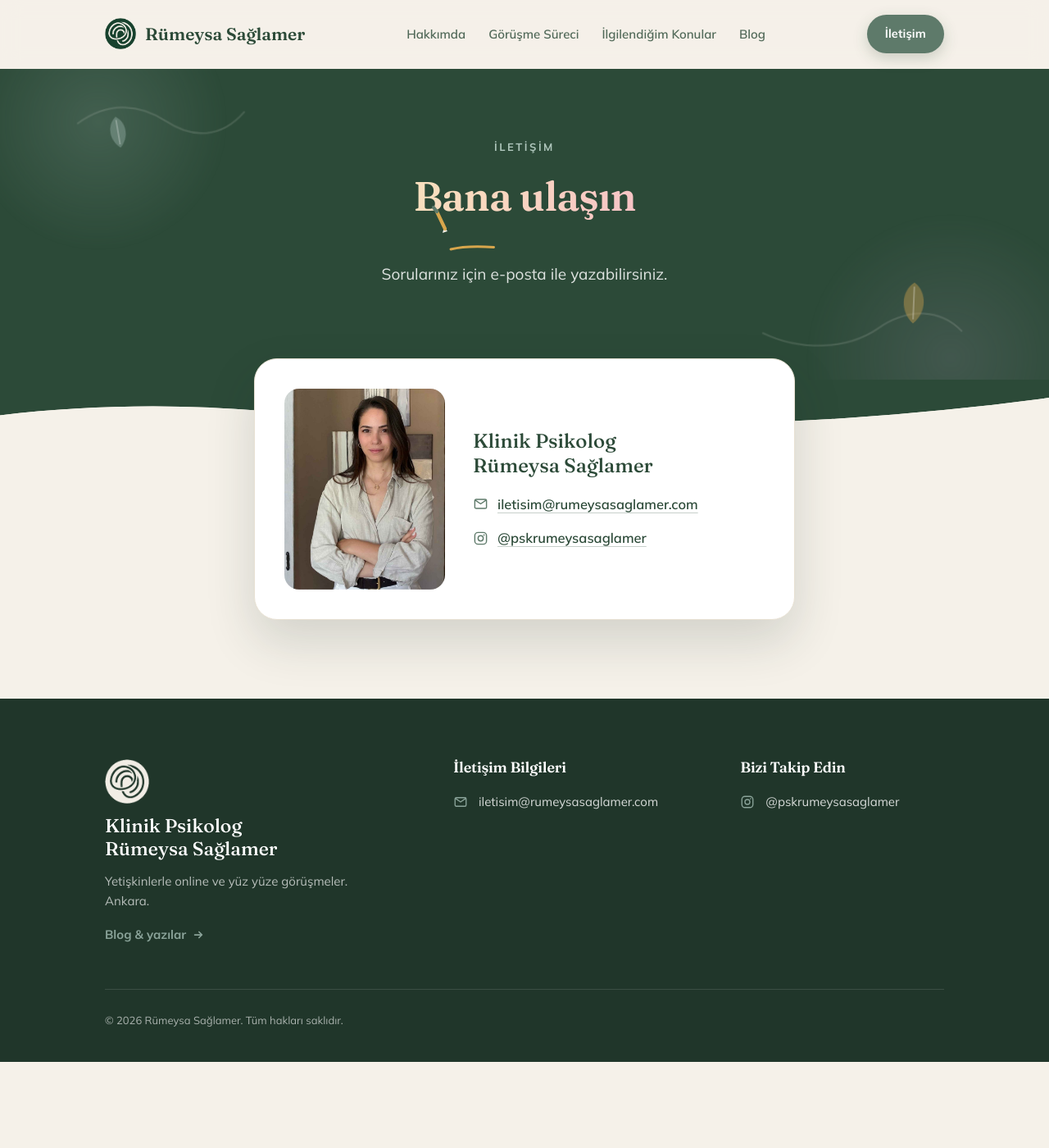
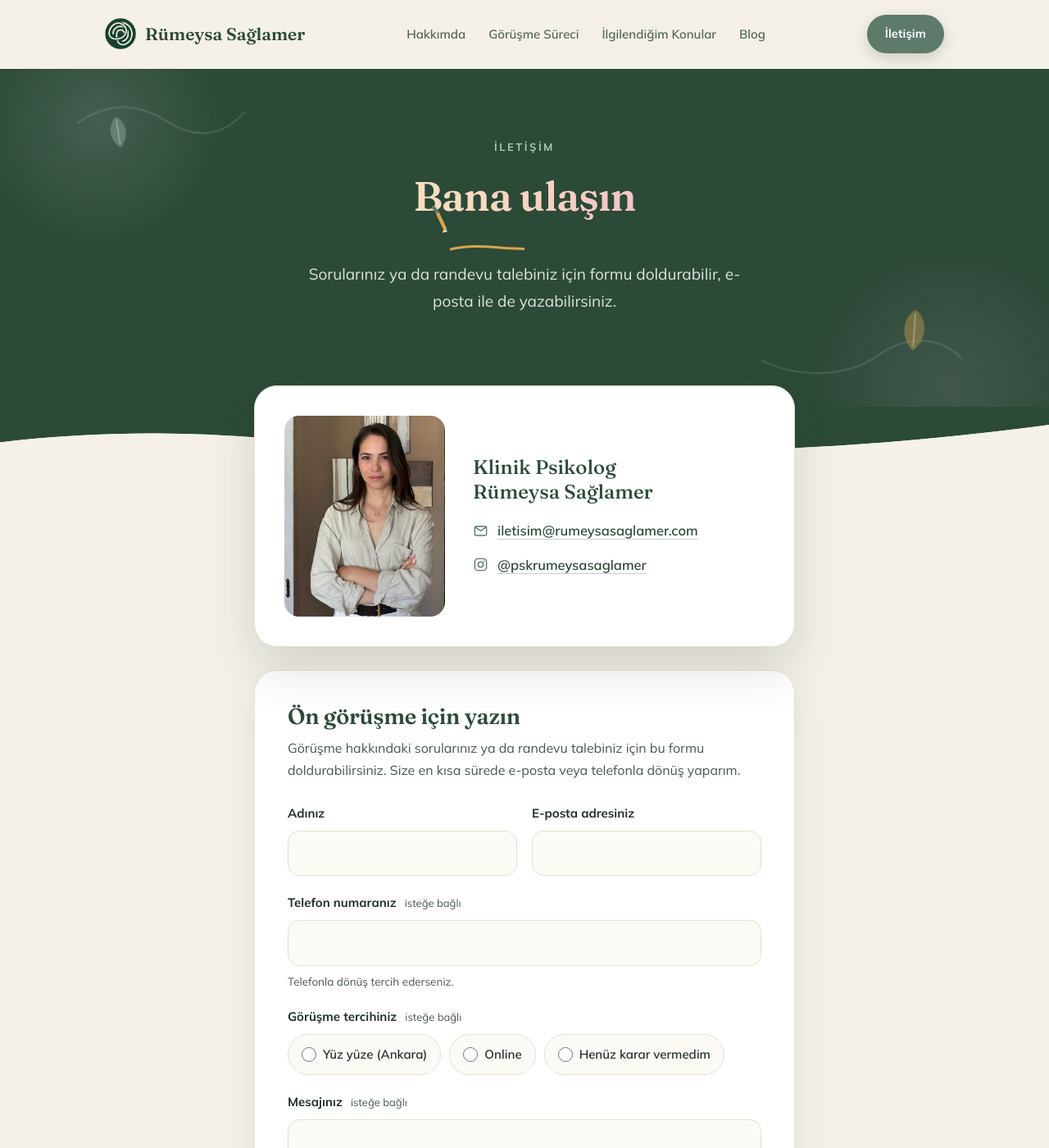
Before and after one commit to ardasaglamer9/rumeysaerdogdu.com, a Jekyll site: the page built from iletisim.html, in a window 1280 px wide and 1400 px high. Shown: the whole window at 82% size. Built offline with Jekyll 4.4.1, drawn with Linux system fonts in a browser that asks for light colours; some of the changed text lies outside the part shown.

Commit message:
İletişim formu ve aydınlatma metni ekle
- /iletisim/ sayfasına form: ad, e-posta zorunlu; telefon, görüşme
  tercihi, mesaj isteğe bağlı. Sağlık bilgisi istenmiyor, acil durum
  için 112 notu var. Gönderim Web3Forms üzerinden (ayar _config.yml)
- Onay yalnızca "okudum ve anladım" (KVKK 2026/347 ilke kararı)
- /aydinlatma-metni/ sayfası ve altbilgiye bağlantısı
- KURULUM.md ve CLAUDE.md'ye form notları

Co-Authored-By: Claude Opus 5.5 <noreply@anthropic.com>

```diff
--- a/_config.yml
+++ b/_config.yml
@@ -21,6 +21,15 @@ contact:
   email: "iletisim@rumeysasaglamer.com"   # posta kutusu ms7.guzel.net.tr üzerinde
   instagram_url: "https://www.instagram.com/pskrumeysasaglamer/"
   instagram_handle: "@pskrumeysasaglamer"
+  # İletişim formu (/iletisim/). form_action boşken form, ziyaretçinin kendi
+  # e-posta uygulamasını dolu bir taslakla açar; araya hiçbir servis girmez.
+  # Bir form servisi bağlanınca adresini buraya yaz, form mesajı doğrudan
+  # gönderir. Örnekler:
+  #   Formspree: form_action: "https://formspree.io/f/xxxxxxx"
+  #   Web3Forms: form_action: "https://api.web3forms.com/submit" + form_access_key (kullanılan)
+  form_action: "https://api.web3forms.com/submit"
+  form_access_key: "e47f9fea-345a-4395-8594-5d0133b4c766"   # herkese açık anahtar; gizli değil
+  form_provider: "Web3Forms"   # aydınlatma metninde adı geçecek servis, örn. "Formspree"
 
 office:
   region: "Ankara"   # genel konum bilgisi (footer, yapısal veri); belirli bir ofis adresi yok
--- a/_includes/footer.html
+++ b/_includes/footer.html
@@ -24,6 +24,7 @@
     </div>
     <div class="footer-bottom">
       <div class="footer-copy">© {{ 'now' | date: "%Y" }} {{ site.author.name }}. Tüm hakları saklıdır.</div>
+      <a class="footer-yasal" href="{{ '/aydinlatma-metni/' | relative_url }}">Aydınlatma Metni</a>
     </div>
   </div>
 </footer>
--- /dev/null
+++ b/_includes/iletisim-formu.html
@@ -0,0 +1,151 @@
+{%- comment -%}
+  İletişim formu. Ayarlar _config.yml → contact (form_action, form_access_key).
+  form_action boşsa gönderim, ziyaretçinin e-posta uygulamasını dolu bir
+  taslakla açar; doluysa mesaj o servise gönderilir.
+  Bilerek az alan var: sağlık bilgisi istenmez (KVKK, özel nitelikli veri).
+  Alan adları (name, email, message, subject, from_name, botcheck)
+  Web3Forms'un tanıdığı adlar; e-postaya "yanıtla" denince ziyaretçinin
+  adresine gider. Bot tuzağı botcheck: işaretliyse servis mesajı atar.
+{%- endcomment -%}
+<form class="iform" id="iletisim-formu" novalidate
+      action="{{ site.contact.form_action }}" method="post"
+      data-eposta="{{ site.contact.email }}">
+
+  <div class="iform-bas">
+    <h2>Ön görüşme için yazın</h2>
+    <p>Görüşme hakkındaki sorularınız ya da randevu talebiniz için bu formu doldurabilirsiniz. Size en kısa sürede e-posta veya telefonla dönüş yaparım.</p>
+  </div>
+
+  {%- if site.contact.form_access_key != "" %}
+  <input type="hidden" name="access_key" value="{{ site.contact.form_access_key }}">
+  {%- endif %}
+  <input type="hidden" name="subject" value="Siteden yeni mesaj">
+  <input type="hidden" name="from_name" value="{{ site.author.name }} – site formu">
+  {%- comment -%} Bot tuzağı: insanlar görmez, doldurulursa gönderim yapılmaz. {%- endcomment -%}
+  <div class="iform-tuzak" aria-hidden="true">
+    <label>Bu kutuyu işaretlemeyin <input type="checkbox" name="botcheck" tabindex="-1" autocomplete="off"></label>
+  </div>
+
+  <div class="iform-satir iform-ikili">
+    <div class="iform-alan">
+      <label for="if-ad">Adınız</label>
+      <input id="if-ad" name="name" type="text" autocomplete="name" required maxlength="80" aria-describedby="if-ad-h">
+      <p class="iform-hata" id="if-ad-h" hidden>Size nasıl hitap edeceğimi bilmek için adınızı yazar mısınız?</p>
+    </div>
+    <div class="iform-alan">
+      <label for="if-eposta">E-posta adresiniz</label>
+      <input id="if-eposta" name="email" type="email" autocomplete="email" inputmode="email" required maxlength="120" aria-describedby="if-eposta-h">
+      <p class="iform-hata" id="if-eposta-h" hidden>Size dönüş yapabilmem için geçerli bir e-posta adresine ihtiyacım var.</p>
+    </div>
+  </div>
+
+  <div class="iform-alan">
+    <label for="if-tel">Telefon numaranız <span class="iform-istege">isteğe bağlı</span></label>
+    <input id="if-tel" name="phone" type="tel" autocomplete="tel" inputmode="tel" maxlength="30" aria-describedby="if-tel-y">
+    <p class="iform-yardim" id="if-tel-y">Telefonla dönüş tercih ederseniz.</p>
+  </div>
+
+  <fieldset class="iform-alan iform-secim">
+    <legend>Görüşme tercihiniz <span class="iform-istege">isteğe bağlı</span></legend>
+    <div class="iform-secenekler">
+      <label><input type="radio" name="tercih" value="Yüz yüze (Ankara)"> <span>Yüz yüze (Ankara)</span></label>
+      <label><input type="radio" name="tercih" value="Online"> <span>Online</span></label>
+      <label><input type="radio" name="tercih" value="Henüz karar vermedim"> <span>Henüz karar vermedim</span></label>
+    </div>
+  </fieldset>
+
+  <div class="iform-alan">
+    <label for="if-mesaj">Mesajınız <span class="iform-istege">isteğe bağlı</span></label>
+    <textarea id="if-mesaj" name="message" rows="4" maxlength="1500" aria-describedby="if-mesaj-y"></textarea>
+    <p class="iform-yardim" id="if-mesaj-y">Kısa bir not yeterli. Sağlık durumunuza ya da yaşadıklarınıza dair ayrıntıları burada paylaşmanız gerekmiyor; bunları görüşmede konuşabiliriz.</p>
+  </div>
+
+  <div class="iform-alan iform-onay">
+    <label class="iform-kutu">
+      <input id="if-onay" type="checkbox" required aria-describedby="if-onay-h">
+      <span><a href="{{ '/aydinlatma-metni/' | relative_url }}" target="_blank" rel="noopener">İletişim Formu Aydınlatma Metni</a>'ni okudum ve anladım.</span>
+    </label>
+    <p class="iform-hata" id="if-onay-h" hidden>Göndermeden önce aydınlatma metnini okuduğunuzu işaretler misiniz?</p>
+  </div>
+
+  <p class="iform-acil">Bu form acil durumlar için uygun değildir. Kendinizi ya da bir başkasını tehlikede hissediyorsanız lütfen <a href="tel:112">112</a>'yi arayın.</p>
+
+  <button type="submit" class="btn iform-gonder">Mesajı gönder
+    <svg width="16" height="16" viewBox="0 0 16 16" fill="none" aria-hidden="true"><path d="M3 8h9M9 4l4 4-4 4" stroke="currentColor" stroke-width="2" stroke-linecap="round" stroke-linejoin="round"/></svg>
+  </button>
+  <p class="iform-durum" role="alert" hidden></p>
+</form>
+
+<div class="iform-sonuc" id="iform-sonuc" tabindex="-1" hidden>
+  <h2>Teşekkür ederim</h2>
+  <p class="iform-sonuc-metin">Mesajınız bana ulaştı. En kısa sürede size dönüş yapacağım.</p>
+</div>
+
+<script>
+(function(){
+  var f = document.getElementById('iletisim-formu');
+  if(!f) return;
+  var eposta = f.getAttribute('data-eposta');
+  var servis = (f.getAttribute('action') || '').trim();
+  var durum = f.querySelector('.iform-durum');
+  var sonuc = document.getElementById('iform-sonuc');
+  var gonder = f.querySelector('.iform-gonder');
+
+  function hata(alan, goster){
+    var h = document.getElementById(alan.getAttribute('aria-describedby'));
+    if(h) h.hidden = !goster;
+    alan.setAttribute('aria-invalid', goster ? 'true' : 'false');
+    return goster;
+  }
+  function denetle(){
+    var ad = f.elements.name, ep = f.elements.email, onay = document.getElementById('if-onay');
+    var ilk = null;
+    if(hata(ad, !ad.value.trim())) ilk = ilk || ad;
+    if(hata(ep, !/^[^\s@]+@[^\s@]+\.[^\s@]+$/.test(ep.value.trim()))) ilk = ilk || ep;
+    if(hata(onay, !onay.checked)) ilk = ilk || onay;
+    if(ilk) ilk.focus();
+    return !ilk;
+  }
+  // Hata mesajı, alan düzeltildiği anda kalkar.
+  ['name','email'].forEach(function(n){
+    f.elements[n].addEventListener('input', function(){ if(this.getAttribute('aria-invalid')==='true') denetle(); });
+  });
+  document.getElementById('if-onay').addEventListener('change', function(){ hata(this, !this.checked); });
+
+  function bitti(metin){
+    if(metin) sonuc.querySelector('.iform-sonuc-metin').textContent = metin;
+    f.hidden = true; sonuc.hidden = false; sonuc.focus();
+  }
+
+  f.addEventListener('submit', function(e){
+    e.preventDefault();
+    durum.hidden = true;
+    // Bot tuzağı dolduysa sessizce "gönderildi" göster.
+    if(f.elements.botcheck.checked){ bitti(); return; }
+    if(!denetle()) return;
+
+    var tercih = f.querySelector('input[name="tercih"]:checked');
+    if(!servis){
+      // Servis yok: ziyaretçinin e-posta uygulamasında dolu bir taslak açılır.
+      var govde = 'Ad: ' + f.elements.name.value.trim() +
+        '\nE-posta: ' + f.elements.email.value.trim() +
+        (f.elements.phone.value.trim() ? '\nTelefon: ' + f.elements.phone.value.trim() : '') +
+        (tercih ? '\nGörüşme tercihi: ' + tercih.value : '') +
+        (f.elements.message.value.trim() ? '\n\n' + f.elements.message.value.trim() : '');
+      location.href = 'mailto:' + eposta + '?subject=' + encodeURIComponent('Ön görüşme talebi') +
+        '&body=' + encodeURIComponent(govde);
+      bitti('E-posta uygulamanızda mesajınız hazır. Göndermek için orada "Gönder"e basmanız yeterli. Uygulama açılmadıysa doğrudan ' + eposta + ' adresine yazabilirsiniz.');
+      return;
+    }
+
+    gonder.disabled = true; gonder.setAttribute('aria-busy','true');
+    fetch(servis, { method:'POST', body:new FormData(f), headers:{ 'Accept':'application/json' } })
+      .then(function(r){ if(!r.ok) throw new Error(r.status); bitti(); })
+      .catch(function(){
+        durum.textContent = 'Mesajınız şu an gönderilemedi. Dilerseniz doğrudan ' + eposta + ' adresine yazabilirsiniz.';
+        durum.hidden = false;
+      })
+      .then(function(){ gonder.disabled = false; gonder.removeAttribute('aria-busy'); });
+  });
+})();
+</script>
--- a/assets/css/style.css
+++ b/assets/css/style.css
@@ -943,3 +943,56 @@ h1.grad-title,h2.grad-title{color:#F9D8C0;}
    görünüyordu. Işık tamamen hero'nun içinde kalacak kadar yukarı alındı. */
 .hero .b2{bottom:70px;}
 @media(min-width:900px){ .hero .b2{bottom:40px;right:-230px;} }
+
+/* =========================================================
+   12) İLETİŞİM FORMU (/iletisim/) ve AYDINLATMA METNİ
+   Form, iletişim kartının altında ayrı bir beyaz kartta. Alanlar az ve
+   sade; hata mesajları yalnızca gönderimde ve alanın altında görünür.
+   ========================================================= */
+.iform-kart{max-width:660px;margin:28px auto 0;background:#fff;border:1px solid var(--line);
+  border-radius:28px;padding:clamp(24px,4vw,40px);box-shadow:0 18px 44px rgba(34,49,42,.10);}
+.iform-bas h2,.iform-sonuc h2{font-size:clamp(23px,2.8vw,27px);color:var(--forest);margin:0 0 10px;}
+.iform-bas p{font-size:16px;line-height:1.7;color:var(--ink-soft);margin:0 0 26px;}
+.iform-alan{margin:0 0 20px;padding:0;border:0;min-width:0;}
+.iform-ikili{display:grid;grid-template-columns:1fr 1fr;gap:0 18px;}
+@media(max-width:560px){.iform-ikili{grid-template-columns:1fr;}}
+.iform label,.iform legend{display:block;font-size:15px;font-weight:700;color:var(--ink);margin:0 0 8px;padding:0;}
+.iform-istege{font-weight:400;font-size:13px;color:var(--ink-soft);margin-left:6px;}
+.iform input[type=text],.iform input[type=email],.iform input[type=tel],.iform textarea{
+  width:100%;font:inherit;font-size:16px;color:var(--ink);background:var(--cream-soft);
+  border:1.5px solid var(--line);border-radius:14px;padding:13px 15px;min-height:50px;
+  transition:border-color .2s,box-shadow .2s,background .2s;}
+.iform textarea{resize:vertical;min-height:118px;line-height:1.6;}
+.iform input:focus-visible,.iform textarea:focus-visible{outline:none;background:#fff;
+  border-color:var(--sage-dark);box-shadow:0 0 0 4px rgba(138,163,153,.28);}
+.iform [aria-invalid=true]{border-color:#B4533A !important;}
+.iform-yardim{font-size:13.5px;line-height:1.6;color:var(--ink-soft);margin:8px 0 0;}
+.iform-hata{font-size:13.5px;line-height:1.5;color:#9A3F28;font-weight:600;margin:8px 0 0;}
+.iform-secenekler{display:flex;flex-wrap:wrap;gap:10px;}
+.iform-secenekler label{display:inline-flex;align-items:center;gap:8px;margin:0;font-weight:600;font-size:15px;
+  padding:11px 16px;min-height:46px;border:1.5px solid var(--line);border-radius:999px;cursor:pointer;
+  background:var(--cream-soft);transition:border-color .2s,background .2s;}
+.iform-secenekler label:has(input:checked){border-color:var(--sage-dark);background:#EEF3F0;}
+.iform-secenekler input,.iform-kutu input{accent-color:var(--forest);width:18px;height:18px;margin:0;flex:0 0 auto;}
+.iform-kutu{display:flex !important;align-items:flex-start;gap:11px;font-weight:400 !important;
+  font-size:15px !important;line-height:1.55;cursor:pointer;}
+.iform-kutu input{margin-top:2px;}
+.iform-kutu a,.iform-acil a{color:var(--forest);font-weight:700;text-decoration:underline;text-underline-offset:3px;}
+.iform-acil{font-size:14px;line-height:1.6;color:var(--ink-soft);background:var(--cream);
+  border-radius:14px;padding:12px 15px;margin:4px 0 22px;}
+.iform-gonder{font-family:inherit;font-size:16px;}  /* buton fontu kendiliğinden miras almıyor */
+.iform-gonder:disabled{opacity:.6;cursor:progress;}
+.iform-durum{font-size:14.5px;line-height:1.6;color:#9A3F28;font-weight:600;margin:14px 0 0;}
+.iform-tuzak{position:absolute;left:-10000px;width:1px;height:1px;overflow:hidden;}
+.iform-sonuc{text-align:center;padding:12px 0;outline:none;}
+.iform-sonuc p{font-size:16.5px;line-height:1.7;color:var(--ink-soft);margin:0;}
+@media(max-width:680px){
+  .iform-kart{margin-top:22px;border-radius:22px;}
+  .iform-gonder{width:100%;justify-content:center;}
+}
+
+.aydinlatma a{color:var(--forest);font-weight:600;text-decoration:underline;text-underline-offset:3px;}
+.aydinlatma-tarih{font-size:14px !important;color:var(--ink-soft) !important;margin-top:40px;}
+.footer-bottom{display:flex;flex-wrap:wrap;gap:8px 24px;justify-content:space-between;align-items:center;}
+.footer-yasal{color:rgba(255,255,255,.72);text-decoration:underline;text-underline-offset:3px;}
+.footer-yasal:hover{color:#fff;}
--- a/iletisim.html
+++ b/iletisim.html
@@ -3,12 +3,12 @@ layout: default
 title: "İletişim"
 seo_title: "İletişim | Ankara Klinik Psikolog Rümeysa Sağlamer"
 no_suffix: true
-description: "Klinik Psikolog Rümeysa Sağlamer'e ulaşın. Ankara'da yüz yüze ve online görüşmeler; sorularınız için e-posta yazabilirsiniz."
+description: "Klinik Psikolog Rümeysa Sağlamer'e ulaşın. Ankara'da yüz yüze ve online görüşmeler; sorularınız için formu doldurabilir ya da e-posta yazabilirsiniz."
 keywords: "Ankara klinik psikolog, Ankara psikolog, yetişkin psikolojisi, online görüşme, Rümeysa Sağlamer"
 permalink: /iletisim/
 ---
 
-{% include banner.html eyebrow="İletişim" title="Bana ulaşın" sub="Sorularınız için e-posta ile yazabilirsiniz." %}
+{% include banner.html eyebrow="İletişim" title="Bana ulaşın" sub="Sorularınız ya da randevu talebiniz için formu doldurabilir, e-posta ile de yazabilirsiniz." %}
 
 <section class="sec-cream iletisim-bolum">
   <div class="wrap">
@@ -31,5 +31,9 @@ permalink: /iletisim/
         </ul>
       </div>
     </div>
+
+    <div class="iform-kart reveal">
+      {% include iletisim-formu.html %}
+    </div>
   </div>
 </section>
```
Also changed, not shown: CLAUDE.md (+3 -0 lines), KURULUM.md (+12 -0 lines), aydinlatma-metni.html (added, +64 -0 lines).
